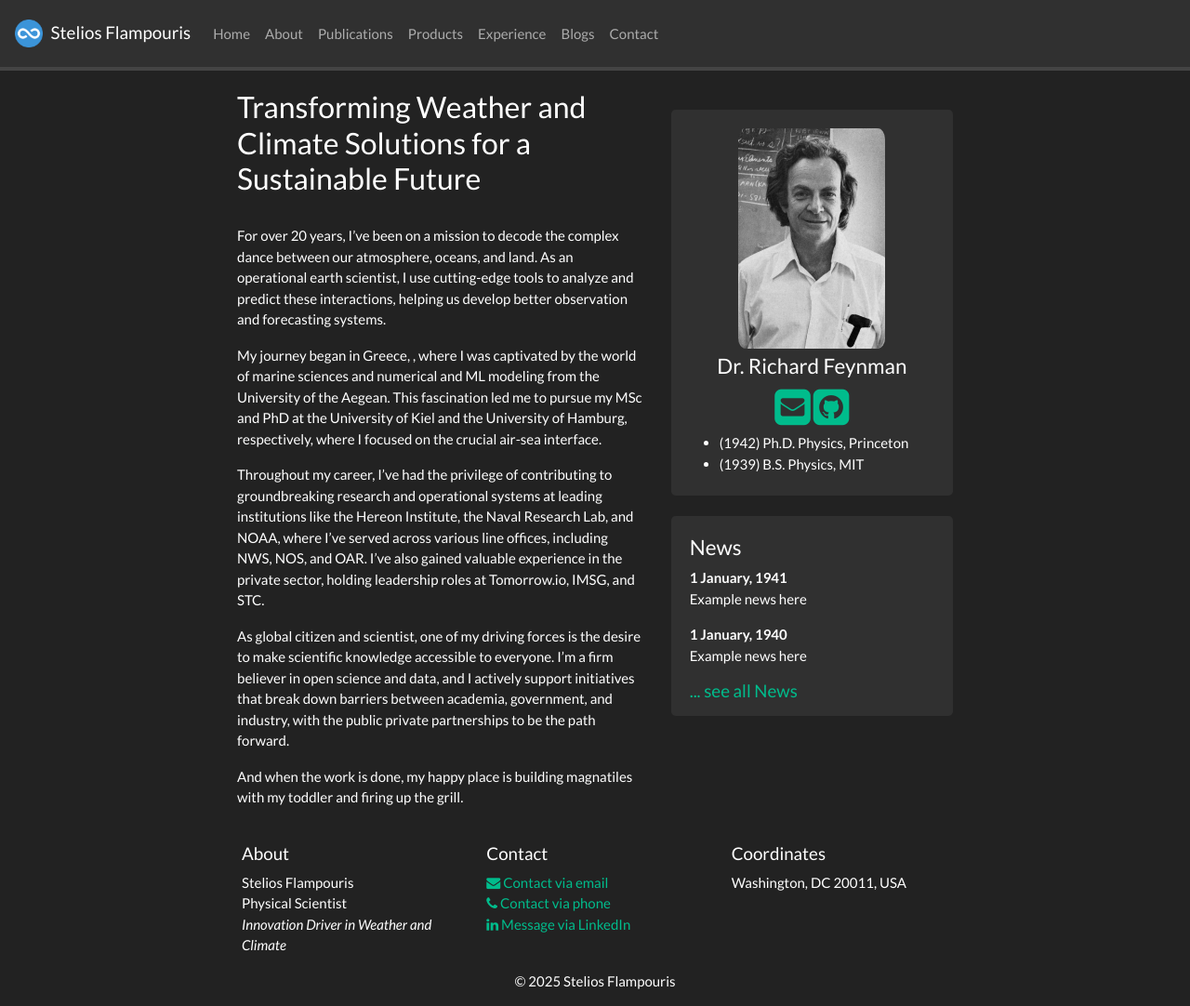
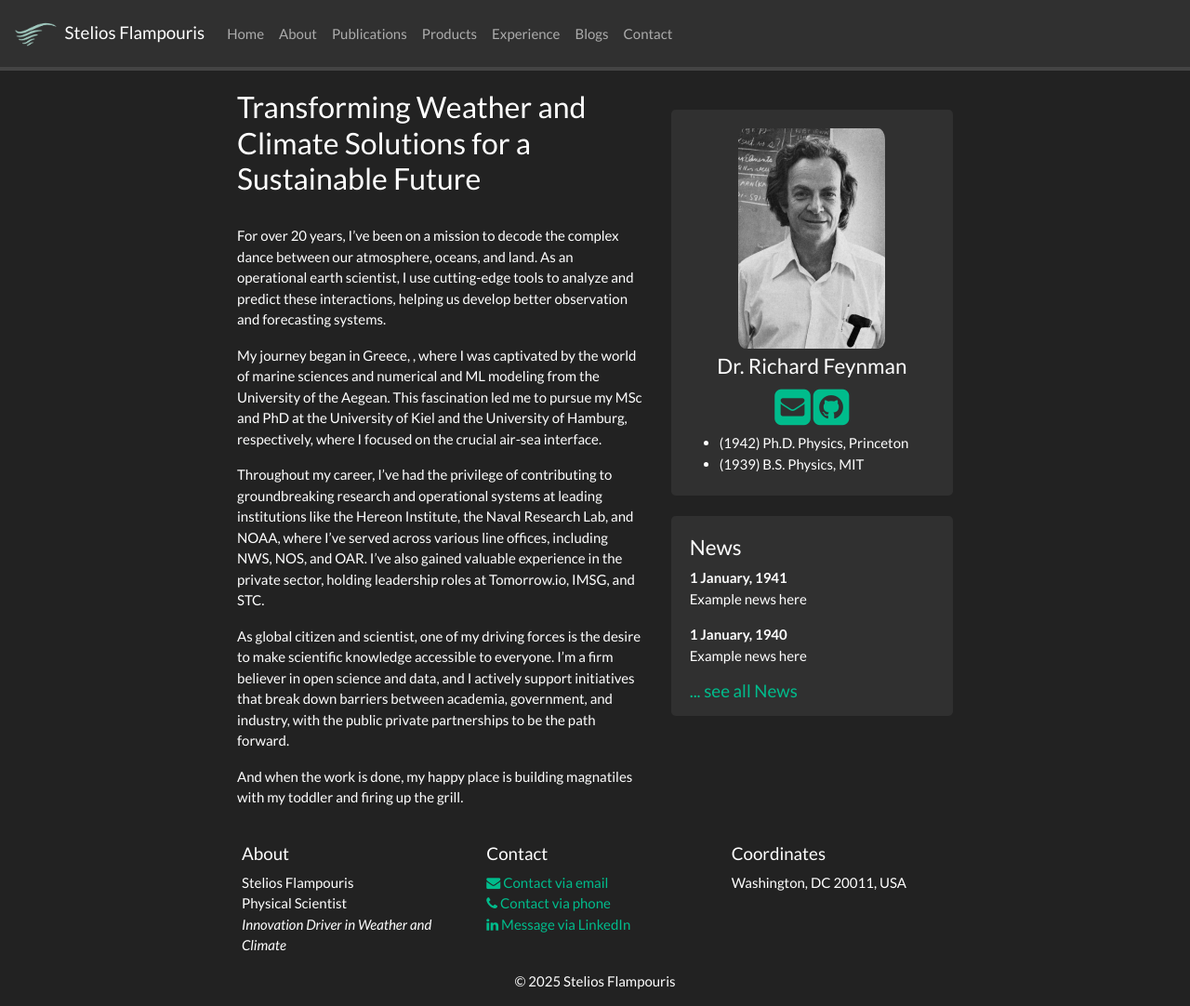
Before and after one commit to flampouris/flampouris.github.io, a Jekyll site: the page built from _pages/home.md, in a window 1280 px wide and 1082 px high. Shown: the whole window at 93% size. Built offline with Jekyll 4.4.1, drawn with Linux system fonts in a browser that asks for light colours; nearby versions of some CDN libraries; a style sheet for code colours, icons or effects is not loaded.

Commit message:
Update of the header.html and addition of the shrp.png

```diff
--- a/_includes/header.html
+++ b/_includes/header.html
@@ -5,7 +5,7 @@ height="0" width="0" style="display:none;visibility:hidden"></iframe></noscript>
 
 <nav class="navbar sticky-top navbar-expand-md navbar-dark bg-dark">
     <a class="navbar-brand" href="{{ site.url }}{{ site.baseurl }}/">
-     <img src="{{ site.url }}{{ site.baseurl }}/favicon.ico" width="30" height="30" style="margin-right:5px" class="d-inline-block align-top" alt="">
+        <img src="{{ site.url }}{{ site.baseurl }}/only_symbol.png" width="45" height="30" style="margin-right:5px" class="d-inline-block align-top" alt="">
       {{ site.title | escape }}
     </a>
     <button class="toggler navbar-toggler collapsed" type="button" data-bs-toggle="collapse" data-bs-target="#navbarColor02" aria-controls="navbarColor02" aria-expanded="false" aria-label="Toggle navigation">
```
Also changed, not shown: only_symbol.png (added).
